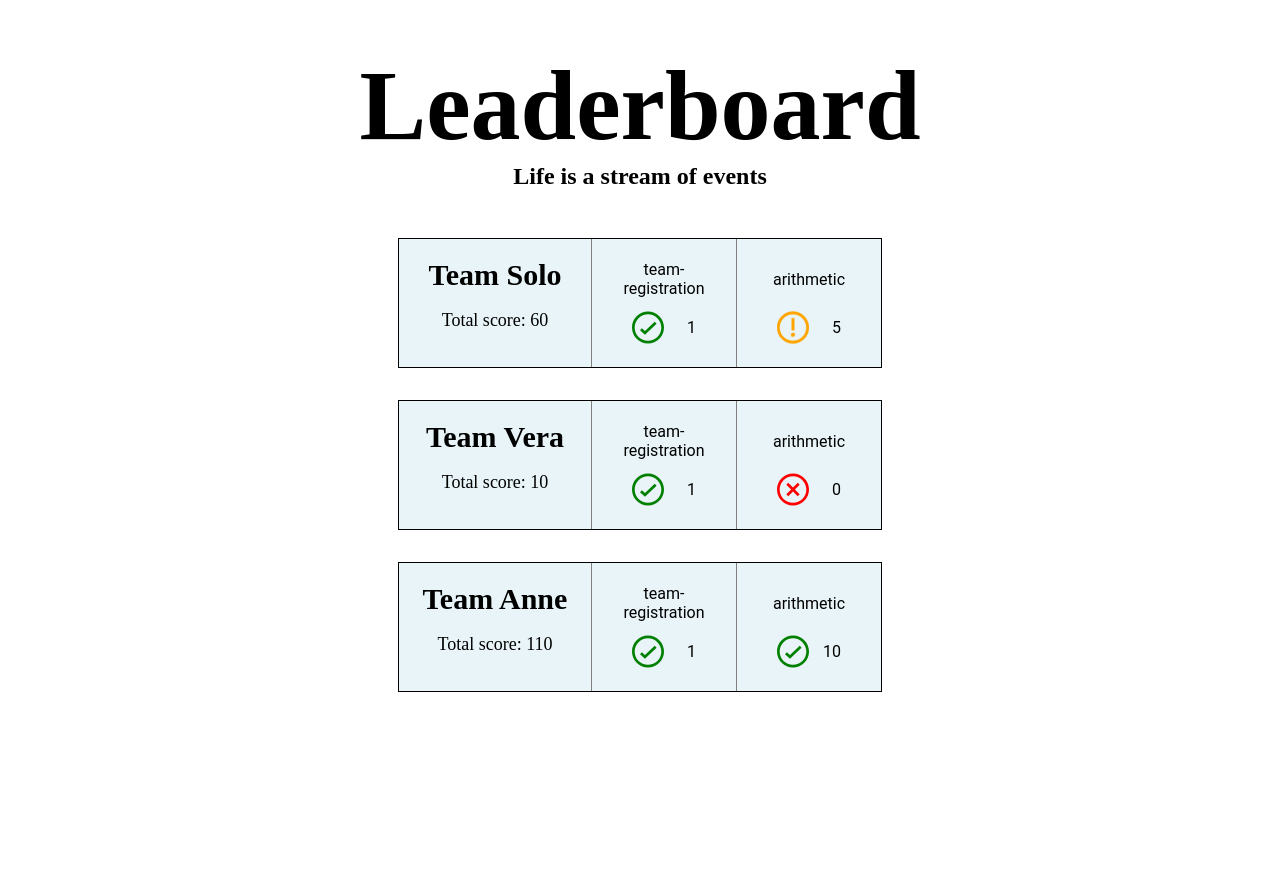
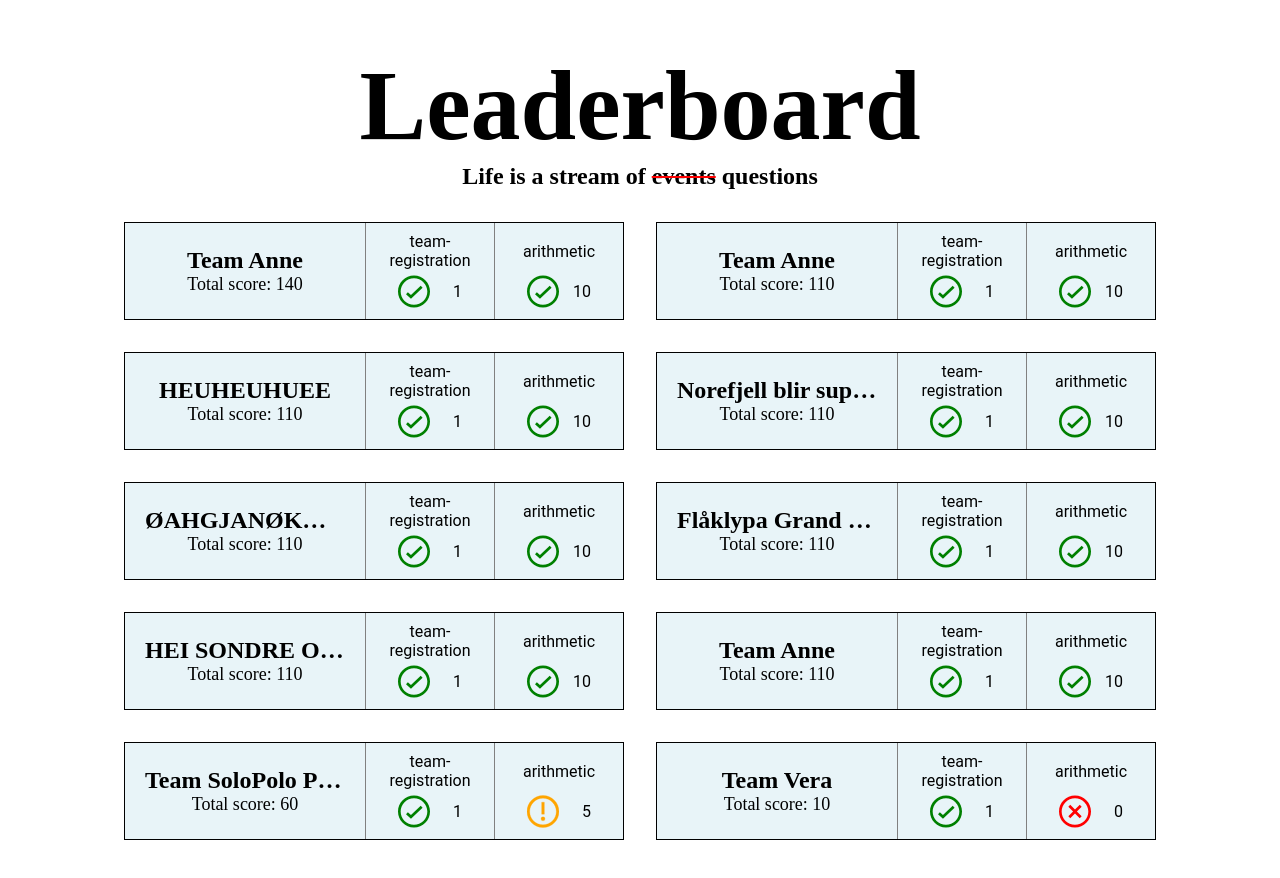
Before and after one commit to navikt/leesah-game, a React (Create React App) app in the folder quizboard/frontend/: page / in a window 1280 px wide. Shown: the top 878 px of the page. Before the commit the page ends 800 px from the top, so only its background shows below. Built offline with nearby package versions, Linux system fonts and the light colour scheme.

Commit message:
endringer i frontend for bedre view og de med høyest score øverst

```diff
--- a/quizboard/frontend/src/App.tsx
+++ b/quizboard/frontend/src/App.tsx
@@ -1,18 +1,23 @@
-import React from "react"
-import "./index.less"
-import Leaderboard from "./Leaderboard/Leaderboard";
+import React from 'react';
+import './index.less';
+import Leaderboard from './Leaderboard/Leaderboard';
 
 const App = () => {
     // fetch("http://localhost:8081/teams")
     //     .then(response => console.log(response))
 
     return (
-        <div className="app">
-            <h1 className="header">Leaderboard</h1>
-            <h2 className="sub-header">Life is a stream of events</h2>
+        <div className='app'>
+            <h1 className='header'>Leaderboard</h1>
+            <h2 className='sub-header'>Life is a stream of {' '}
+                <span className='strikethrough-line'>
+                    <span className='strikethrough-header'>events</span>
+                </span>
+                {' '}questions
+            </h2>
             <Leaderboard />
         </div>
-    )
-}
+    );
+};
 
-export default App
+export default App;
--- a/quizboard/frontend/src/Leaderboard/Leaderboard.less
+++ b/quizboard/frontend/src/Leaderboard/Leaderboard.less
@@ -1,22 +1,23 @@
-
 .leaderboard {
   display: flex;
-  flex-direction: column;
+  flex-direction: row;
+  flex-wrap: wrap;
+  justify-content: center;
 
   &__team {
     border: 1px solid black;
     display: flex;
     flex-direction: row;
     justify-content: center;
-    margin: 1rem auto;
+    margin: 1rem;
     background-color: #e8f4f8;
     width: fit-content;
-    height: 8rem;
+    height: 6rem;
   }
 
   &__info {
-    width: 10rem;
-    padding: 1rem;
+    width: 15rem;
+    padding: .5rem 0;
     display: flex;
     flex-direction: column;
     margin: auto 0;
@@ -25,9 +26,13 @@
   &__teamname {
     align-self: center;
     text-align: center;
-    font-size: 30px;
+    font-size: 24px;
     font-family: 'Architects Daughter', cursive;
     margin: 0;
+    width: 200px;
+    white-space: nowrap;
+    overflow: hidden;
+    text-overflow: ellipsis;
   }
 
   &__score {
@@ -35,27 +40,32 @@
     text-align: center;
     font-family: 'Playfair Display', serif;
     font-size: 18px;
+    margin: 0;
   }
 
   &__category {
     display: grid;
     align-items: center;
-    padding: 1rem;
+    padding: .5rem;
     width: 7rem;
     border-left: 1px solid grey;
     text-align: center;
     place-items: center;
     grid-template-rows: 50% 50%;
+
+    &__name {
+      margin: 0
     }
 
     &__status {
       display: flex;
       width: 4rem;
       justify-content: space-between;
-  }
 
       img {
         width: 2rem;
         height: auto;
       }
     }
+  }
+}
--- a/quizboard/frontend/src/Leaderboard/Leaderboard.tsx
+++ b/quizboard/frontend/src/Leaderboard/Leaderboard.tsx
@@ -1,4 +1,4 @@
-import { Backend, BoardDto, restBackend } from '../restBackend';
+import { Backend, BoardDto, CategoryResultDto, restBackend, TeamResultDto } from '../restBackend';
 import React, { useState } from 'react';
 import { useInterval } from '../poller';
 import ErrorIkon from '../ikoner/Error.svg';
@@ -17,8 +17,6 @@ export default function Leaderboard() {
     const [board, setBoard] = useState(nullBoard);
 
     useInterval(() => {
-        // Your custom logic here
-
         const update = async () => {
             const response = backend.board();
             setBoard(await response);
@@ -39,7 +37,8 @@ export default function Leaderboard() {
 
     return (
         <div className='leaderboard'>
-            {board.board.map((team: any, index: number) => (
+            {board.board.sort((a: TeamResultDto, b: TeamResultDto) => a.score < b.score ? 1 : -1)
+                .map((team: any, index: number) => (
                     <div key={index} className='leaderboard__team'>
                         <div className='leaderboard__info'>
                             <h3 className='leaderboard__teamname'>{team.name}</h3>
@@ -47,8 +46,8 @@ export default function Leaderboard() {
                         </div>
                         {team.categoryResult.map((category: any, index: number) => (
                             <div key={index} className='leaderboard__category'>
-                            <p>{category.name}</p>
-                            <div className="leaderboard__status">
+                                <p className='leaderboard__category__name'>{category.name}</p>
+                                <div className='leaderboard__category__status'>
                                     {icon(category.status)}
                                     <p>{category.okCount}</p>
                                 </div>
--- a/quizboard/frontend/src/hardcodedBackend.ts
+++ b/quizboard/frontend/src/hardcodedBackend.ts
@@ -11,7 +11,7 @@ export const testBackend = (): Backend => {
 
 let testData = {
     'board': [{
-        'name': 'Team Solo',
+        'name': 'Team SoloPolo Pølsedalt',
         'score': 60,
         'categoryResult': [{
             'name': 'team-registration',
@@ -46,5 +46,89 @@ let testData = {
             'status': 'OK',
             'okCount': 10,
         }],
+    }, {
+        'name': 'HEUHEUHUEE',
+        'score': 110,
+        'categoryResult': [{
+            'name': 'team-registration',
+            'status': 'OK',
+            'okCount': 1,
+        }, {
+            'name': 'arithmetic',
+            'status': 'OK',
+            'okCount': 10,
+        }],
+    }, {
+        'name': 'Norefjell blir superkult',
+        'score': 110,
+        'categoryResult': [{
+            'name': 'team-registration',
+            'status': 'OK',
+            'okCount': 1,
+        }, {
+            'name': 'arithmetic',
+            'status': 'OK',
+            'okCount': 10,
+        }],
+    }, {
+        'name': 'ØAHGJANØKGJNDHAERHSDFHSFJFHJLYAETKJLKHFITDUR',
+        'score': 110,
+        'categoryResult': [{
+            'name': 'team-registration',
+            'status': 'OK',
+            'okCount': 1,
+        }, {
+            'name': 'arithmetic',
+            'status': 'OK',
+            'okCount': 10,
+        }],
+    }, {
+        'name': 'Flåklypa Grand Prix',
+        'score': 110,
+        'categoryResult': [{
+            'name': 'team-registration',
+            'status': 'OK',
+            'okCount': 1,
+        }, {
+            'name': 'arithmetic',
+            'status': 'OK',
+            'okCount': 10,
+        }],
+    }, {
+        'name': 'HEI SONDRE OG ULRIK',
+        'score': 110,
+        'categoryResult': [{
+            'name': 'team-registration',
+            'status': 'OK',
+            'okCount': 1,
+        }, {
+            'name': 'arithmetic',
+            'status': 'OK',
+            'okCount': 10,
+        }],
+    }, {
+        'name': 'Team Anne',
+        'score': 140,
+        'categoryResult': [{
+            'name': 'team-registration',
+            'status': 'OK',
+            'okCount': 1,
+        }, {
+            'name': 'arithmetic',
+            'status': 'OK',
+            'okCount': 10,
+        }],
+    }, {
+        'name': 'Team Anne',
+        'score': 110,
+        'categoryResult': [{
+            'name': 'team-registration',
+            'status': 'OK',
+            'okCount': 1,
+        }, {
+            'name': 'arithmetic',
+            'status': 'OK',
+            'okCount': 10,
+        }],
     }],
 };
--- a/quizboard/frontend/src/index.less
+++ b/quizboard/frontend/src/index.less
@@ -4,7 +4,7 @@ body {
 }
 
 .app {
-  margin: 2rem 10rem;
+  margin: 2rem auto;
   display: flex;
   flex-direction: column;
 
@@ -14,8 +14,17 @@ body {
     font-family: 'Great Vibes', cursive;
   }
 
-  .sub-header {
-    margin: 0 auto 2rem;
+  .sub-header, .strikethrough-header {
+    margin: 0 auto 1rem;
     font-family: 'Playfair Display', serif;
   }
+
+  .strikethrough-line {
+    color: red;
+    text-decoration: line-through;
+  }
+
+  .strikethrough-header {
+    color: black;
+  }
 }
```
Lines whose indentation alone changed are shown as unchanged.
